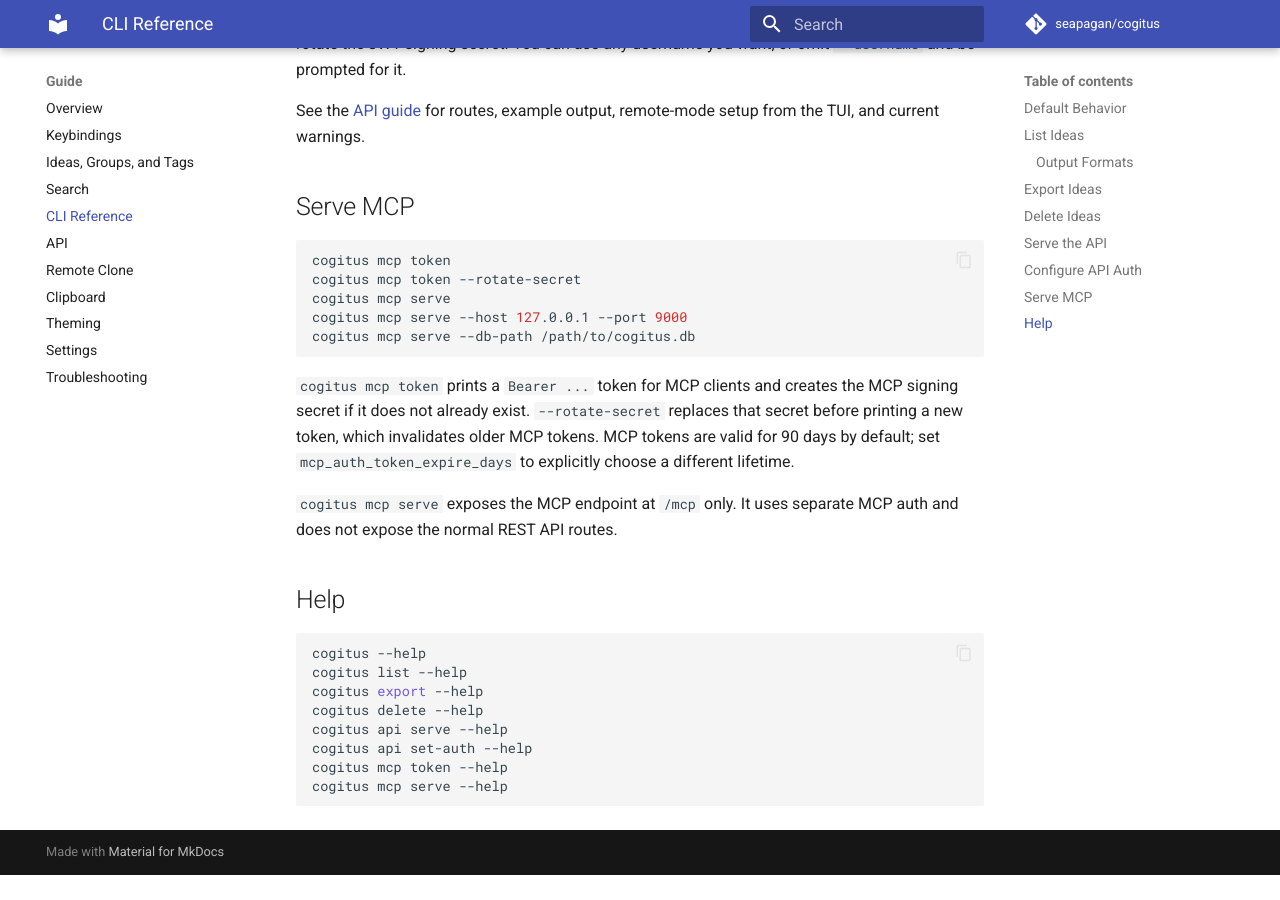
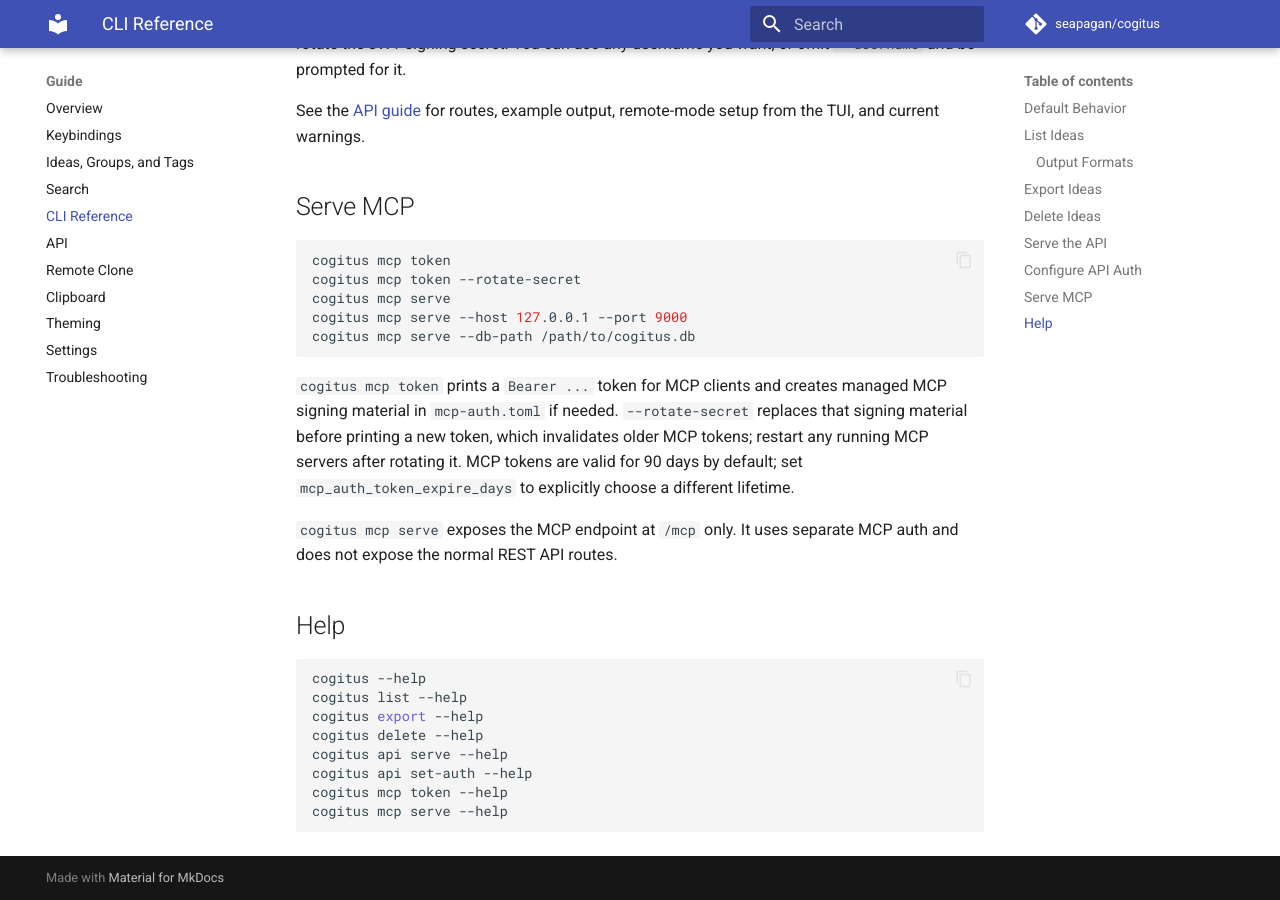
Before and after one commit to seapagan/cogitus, an MkDocs documentation site: the page built from docs/user-guide/cli.md, in a window 1280 px wide and 900 px high, scrolled down 1747 px. Built offline with MkDocs 1.6.1 and Material for MkDocs 9.7.7, drawn with Linux system fonts in a browser that asks for light colours; comment, search, counter and statistics services are not loaded; before the commit the page ends 2622 px from its top, so only the background shows below that.

Commit message:
docs: update MCP auth settings notes
Signed-off-by: Grant Ramsay <seapagan@gmail.com>

````diff
--- a/docs/user-guide/cli.md
+++ b/docs/user-guide/cli.md
@@ -87,10 +87,11 @@
 ```
 
 `cogitus mcp token` prints a `Bearer ...` token for MCP clients and creates
-the MCP signing secret if it does not already exist. `--rotate-secret`
-replaces that secret before printing a new token, which invalidates older MCP
-tokens. MCP tokens are valid for 90 days by default; set
-`mcp_auth_token_expire_days` to explicitly choose a different lifetime.
+managed MCP signing material in `mcp-auth.toml` if needed. `--rotate-secret`
+replaces that signing material before printing a new token, which invalidates
+older MCP tokens; restart any running MCP servers after rotating it. MCP tokens
+are valid for 90 days by default; set `mcp_auth_token_expire_days` to explicitly
+choose a different lifetime.
 
 `cogitus mcp serve` exposes the MCP endpoint at `/mcp` only. It uses separate
 MCP auth and does not expose the normal REST API routes.
````
Also changed, not shown: docs/user-guide/settings.md (+0 -11 lines).
